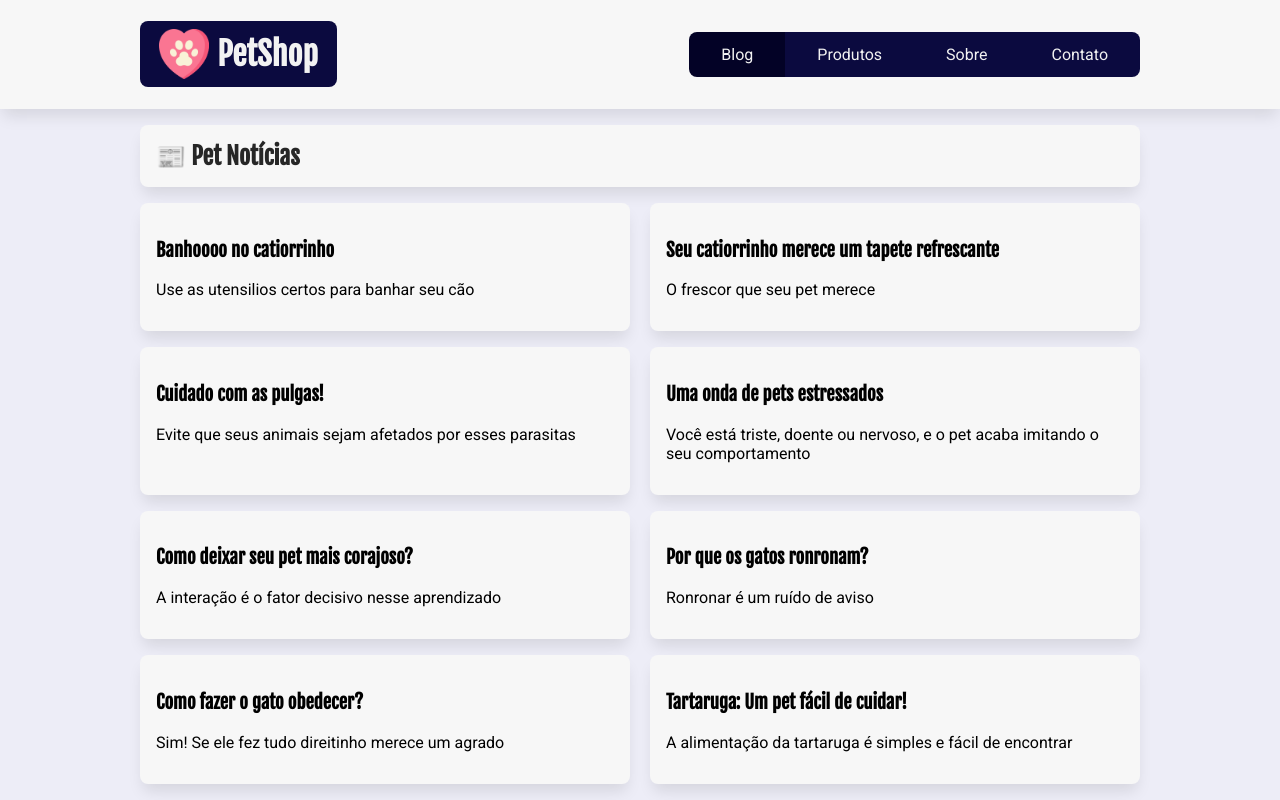
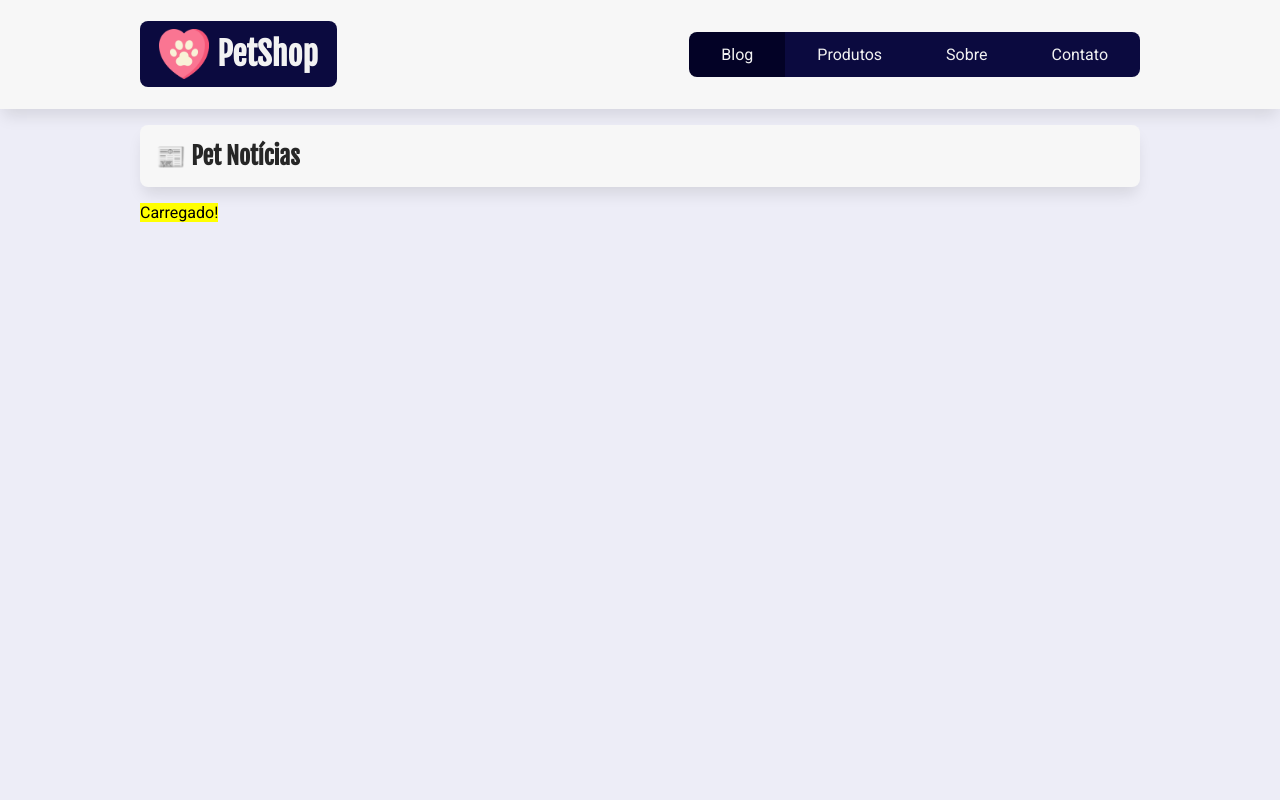
Before and after one commit to tiagotecinternet/petshop-tiago, a React (Create React App) app: page / in a window 1280 px wide. Built offline with nearby package versions, Linux system fonts and the light colour scheme; data requests are answered from the project's data file.

Commit message:
Adição do state de loading

```diff
--- a/src/components/ListaPosts/ListaPosts.jsx
+++ b/src/components/ListaPosts/ListaPosts.jsx
@@ -4,6 +4,7 @@ import serverApi from "../../api/servidor-api";
 import estilos from "./ListaPosts.module.css";
 const ListaPosts = () => {
   const [posts, setPosts] = useState([]);
+  const [loading, setLoading] = useState(true);
 
   useEffect(() => {
     async function getPosts() {
@@ -11,12 +12,19 @@ const ListaPosts = () => {
         const resposta = await fetch(`${serverApi}/posts`);
         const dados = await resposta.json();
         setPosts(dados);
+        setLoading(false);
       } catch (error) {
         console.log("Deu ruim! " + error.message);
       }
     }
     getPosts();
   }, []);
+
+  if (loading) {
+    return <mark style={{ backgroundColor: "red" }}>Carregando....</mark>;
+  } else {
+    return <mark>Carregado!</mark>;
+  }
 
   return (
     <div className={estilos.lista_posts}>
```
